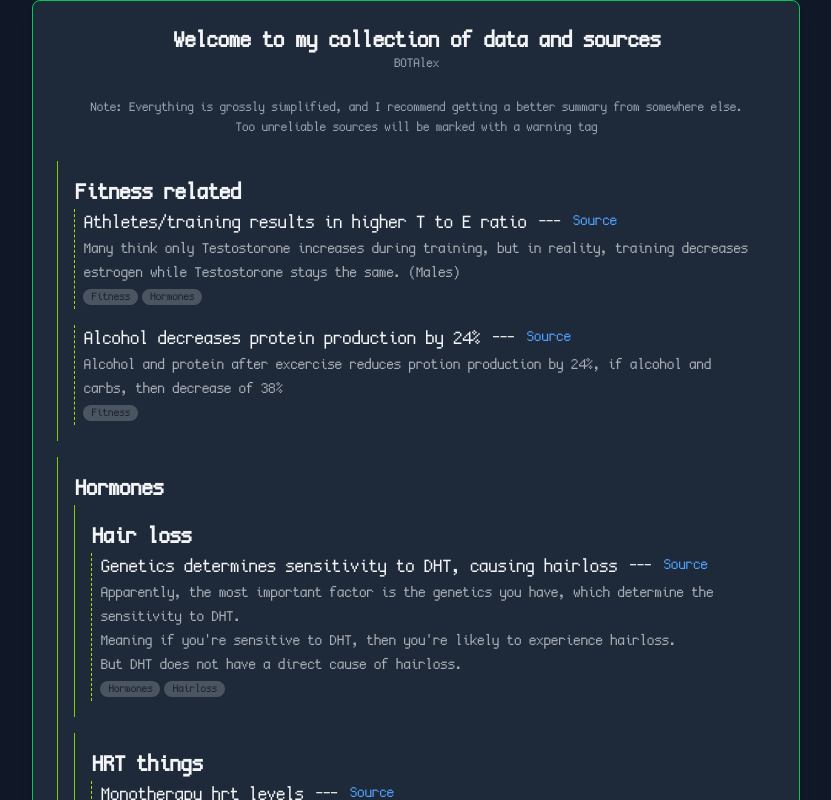
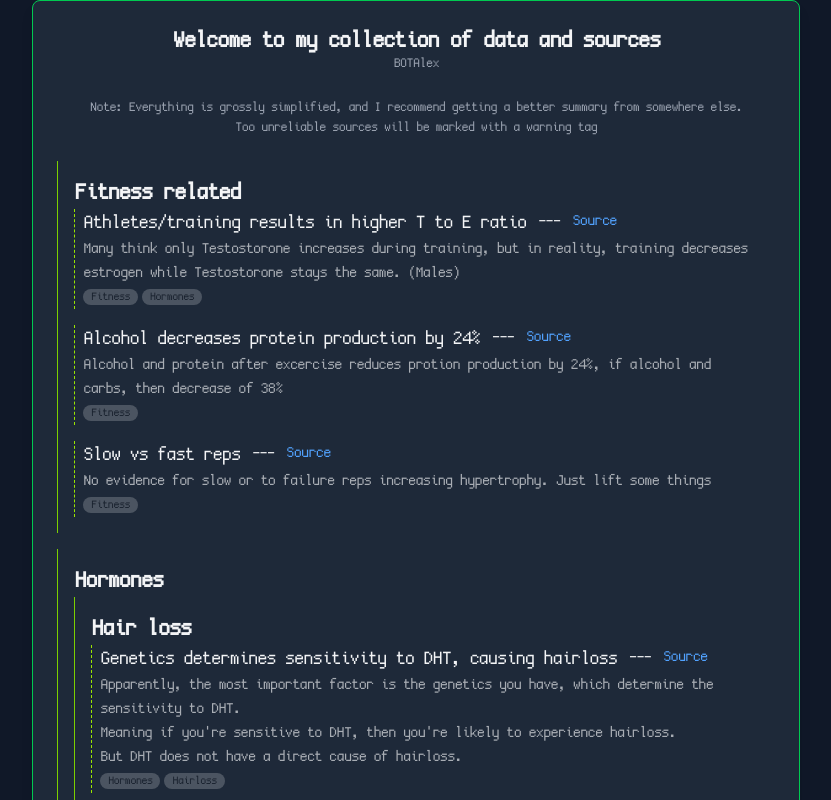
Before and after one commit to MagicBOTAlex/ZCollection, a SvelteKit app: page / in a window 1280 px wide. Shown: the top 800 px of the page, without its empty margins (224-1055 px from the left). Built offline with nearby package versions, Linux system fonts and the light colour scheme.

Commit message:
mucle fast vs slow reps

```diff
--- a/src/routes/+page.svelte
+++ b/src/routes/+page.svelte
@@ -25,6 +25,12 @@
 				title="Alcohol decreases protein production by 24%"
 				tldr="Alcohol and protein after excercise reduces protion production by 24%, if alcohol and carbs, then decrease of 38%"
 				src="/articles/alcoholAfterExcercise.pdf"
+				tags={['fitness']}
+			/>
+			<DataEntry
+				title="Slow vs fast reps"
+				tldr="No evidence for slow or to failure reps increasing hypertrophy. Just lift some things"
+				src="/articles/fastVsSlow.pdf"
 				tags={['fitness']}
 			/>
 		</Sec>
```
Also changed, not shown: 1 other file (tests, documents, lock files or other folders).
